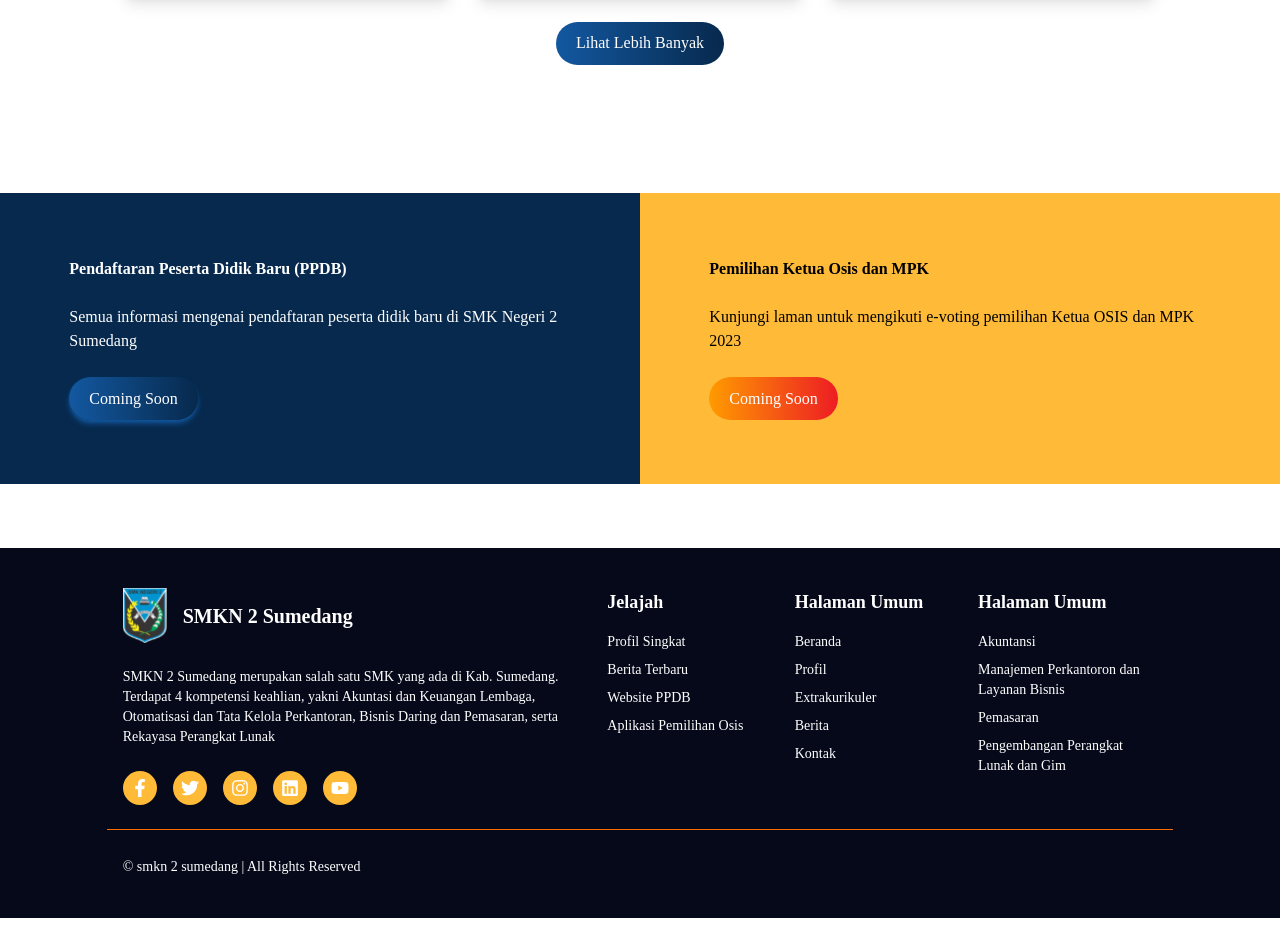
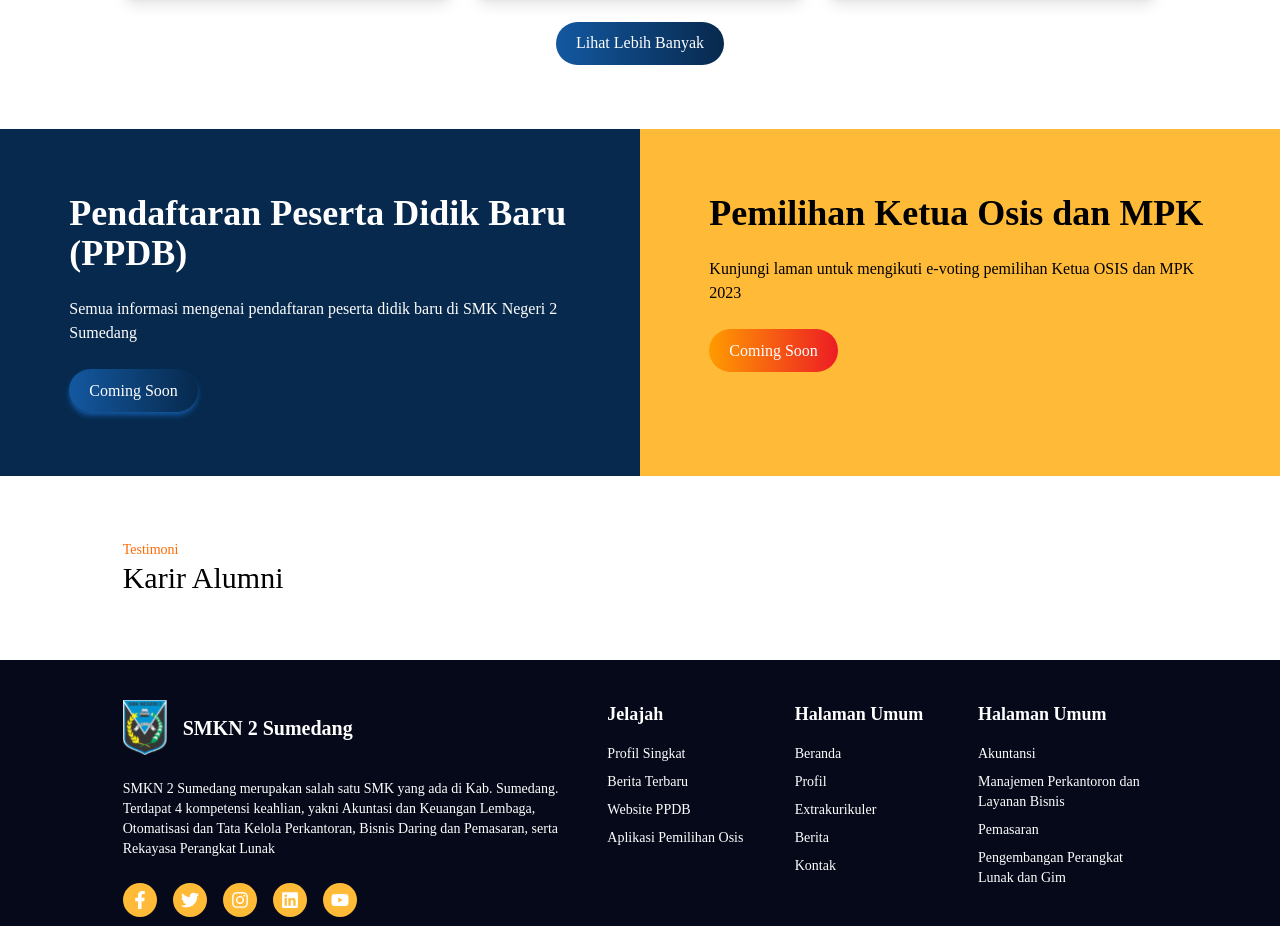
Before and after one commit to isyhfadilah/smkn2sumedang, a Next.js app: page / in a window 1280 px wide. Shown: the part 1980-2906 px from the top of the page. Built offline with nearby package versions, Linux system fonts and the light colour scheme; a web font is replaced by a local one.

Commit message:
feat: add testimoni section in landing page

```diff
--- a/src/app/(client)/page.tsx
+++ b/src/app/(client)/page.tsx
@@ -1,4 +1,10 @@
-import { LandingHero, LandingProfil, LandingBerita, LandingPendaftaran } from '@/components/common/sections/landing'
+import {
+  LandingHero,
+  LandingProfil,
+  LandingBerita,
+  LandingPendaftaran,
+  LandingTestimoni
+} from '@/components/common/sections/landing'
 
 export default function Home() {
   return (
@@ -7,6 +13,7 @@ export default function Home() {
       <LandingProfil />
       <LandingBerita />
       <LandingPendaftaran />
+      <LandingTestimoni />
     </main>
   )
 }
--- a/src/components/common/sections/landing/index.tsx
+++ b/src/components/common/sections/landing/index.tsx
@@ -2,3 +2,4 @@ export { LandingHero } from './hero'
 export { LandingProfil } from './profil'
 export { LandingBerita } from './berita'
 export { LandingPendaftaran } from './pendaftaran'
+export { LandingTestimoni } from './testimoni'
--- a/src/components/common/sections/landing/pendaftaran.tsx
+++ b/src/components/common/sections/landing/pendaftaran.tsx
@@ -3,7 +3,7 @@ import Button from '@/components/ui/button'
 
 export const LandingPendaftaran = () => {
   return (
-    <section className="grid grid-cols-2 py-16">
+    <section className="grid grid-cols-2">
       <div className="bg-primary py-16">
         <Container className="space-y-6">
           <h1 className="text-4xl text-white font-semibold">Pendaftaran Peserta Didik Baru (PPDB)</h1>
--- /dev/null
+++ b/src/components/common/sections/landing/testimoni.tsx
@@ -0,0 +1,12 @@
+import Container from '../../layouts/Container'
+
+export const LandingTestimoni = () => {
+  return (
+    <section className="my-16">
+      <Container>
+        <p className="text-sm text-dark">Testimoni</p>
+        <h1 className="text-3xl font-medium">Karir Alumni</h1>
+      </Container>
+    </section>
+  )
+}
--- a/src/shared/styles/app.css
+++ b/src/shared/styles/app.css
@@ -620,6 +620,7 @@
 .font-quicksand{font-family:"Quicksand";}
 .text-2xl{font-size:1.5rem;line-height:2rem;}
 .text-3xl{font-size:1.875rem;line-height:2.25rem;}
+.text-4xl{font-size:2.25rem;line-height:2.5rem;}
 .text-base{font-size:1rem;line-height:1.5rem;}
 .text-lg{font-size:1.125rem;line-height:1.75rem;}
 .text-sm{font-size:0.875rem;line-height:1.25rem;}
```
Also changed, not shown: src/data/testimoni.json (added, +8 -0 lines).
